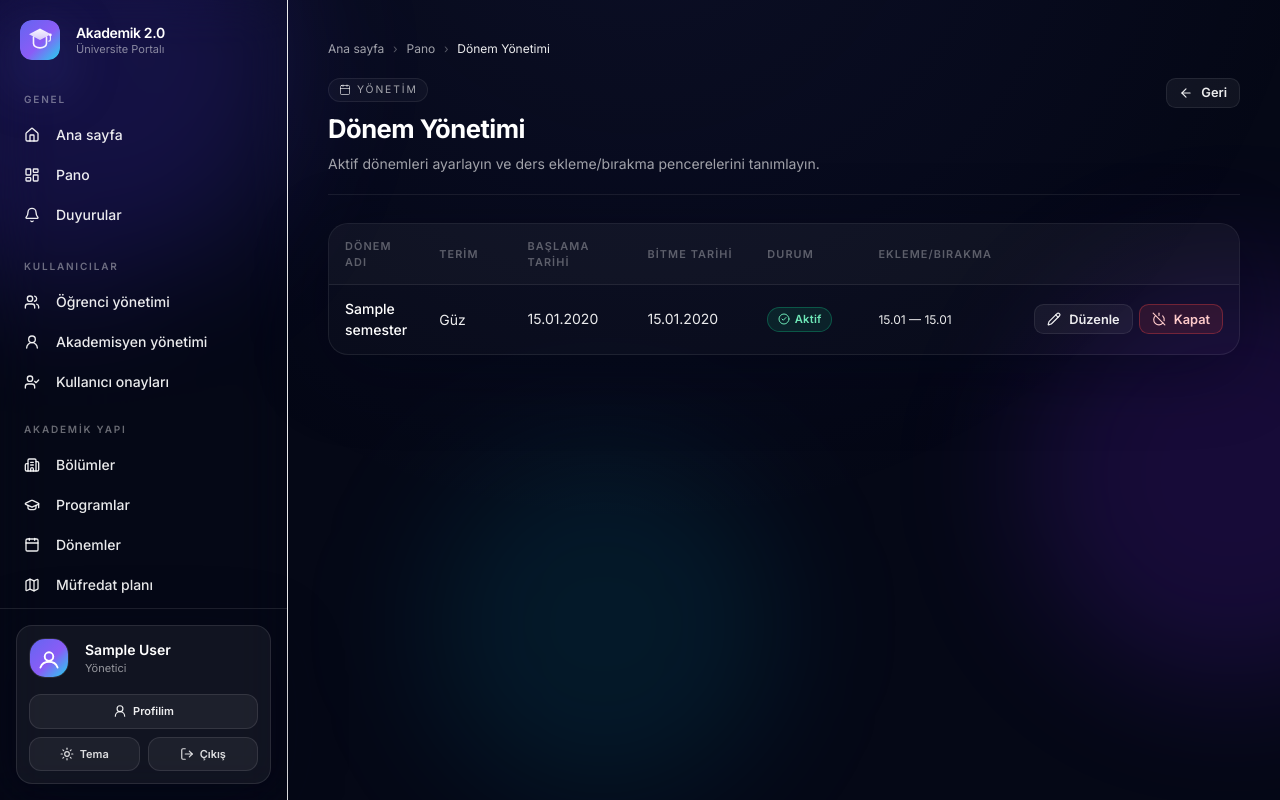
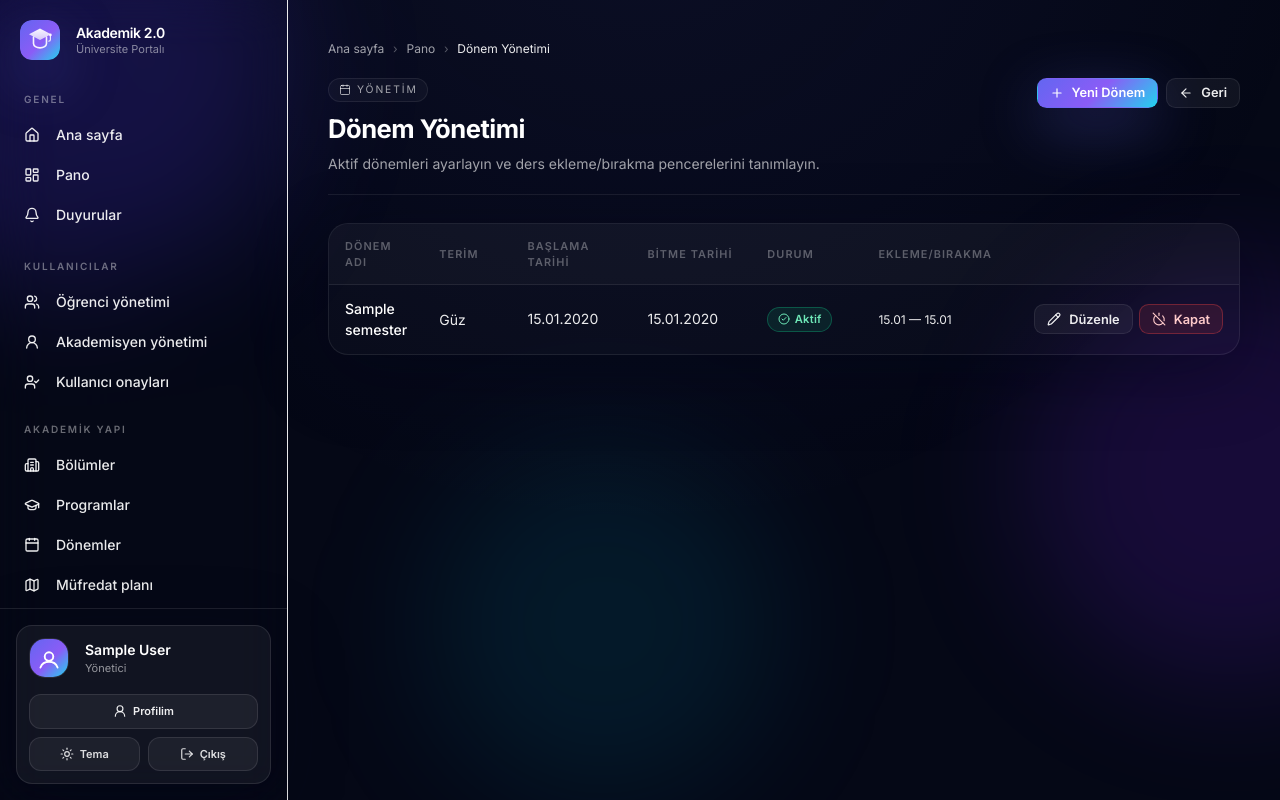
Before and after one commit to HimmetDemir45/student-course-selection-and-academic-management-program, a Django app: page /dashboard/donemler/ in a window 1280 px wide. Run offline with Django 5.2, Linux system fonts and the light colour scheme; a user stored in the database is signed in; tables that the repository leaves empty hold one stand-in row (values such as "Sample post"); parts of the project's set-up code (start-up, migrations or seed data) failed here and were passed over.

Commit message:
feat: Improve semester management - create view and single active validation
- Add SemesterCreateView: Admins can now create new semesters
- Add semester_create route: /donemler/yeni/
- Enhance toggle_semester_active: Automatically deactivate other active
  semesters when activating a new one (only 1 active at a time)
- Update semester_management.html: Add prominent "Yeni Dönem" button

This ensures academic registration can only happen for one semester at a time.

Co-Authored-By: Claude Haiku 4.5 <noreply@anthropic.com>

```diff
--- a/dashboard/urls.py
+++ b/dashboard/urls.py
@@ -22,6 +22,7 @@ urlpatterns = [
     path("kullanici-onaylari/akademisyen/<int:pk>/", views.ApproveInstructorView.as_view(), name="approve_instructor"),
     path("istatistik/", views.StatisticsView.as_view(), name="statistics"),
     path("donemler/", views.SemesterManagementView.as_view(), name="semester_management"),
+    path("donemler/yeni/", views.SemesterCreateView.as_view(), name="semester_create"),
     path("donemler/<int:pk>/duzenle/", views.SemesterEditView.as_view(), name="semester_edit"),
     path("donemler/<int:pk>/ac-kapat/", views.toggle_semester_active, name="semester_toggle_active"),
 ]
--- a/dashboard/views.py
+++ b/dashboard/views.py
@@ -8,7 +8,7 @@ from django.urls import reverse, reverse_lazy
 from django.utils import timezone
 from django.utils.translation import gettext as _
 from django.views import View
-from django.views.generic import ListView, TemplateView, UpdateView
+from django.views.generic import ListView, TemplateView, UpdateView, CreateView
 
 from accounts.models import AdminRequest, User
 from core.breadcrumbs import home, items
@@ -407,6 +407,42 @@ class SemesterManagementView(AdminRequiredMixin, ListView):
         return ctx
 
 
+class SemesterCreateView(AdminRequiredMixin, CreateView):
+    """
+    Yeni dönem oluştur.
+    """
+    model = Semester
+    form_class = SemesterForm
+    template_name = "dashboard/semester_form.html"
+    success_url = reverse_lazy("dashboard:semester_management")
+
+    def get_context_data(self, **kwargs):
+        ctx = super().get_context_data(**kwargs)
+        ctx["breadcrumb_items"] = items(
+            home(),
+            {"label": _("Pano"), "url": reverse("dashboard:index")},
+            {"label": _("Dönem Yönetimi"), "url": reverse("dashboard:semester_management")},
+            {"label": _("Yeni Dönem"), "url": None},
+        )
+        return ctx
+
+    def form_valid(self, form):
+        response = super().form_valid(form)
+        messages.success(
+            self.request,
+            _("'%(name)s' dönem oluşturuldu.") % {"name": form.instance.name}
+        )
+        log_event(
+            event_type="semester.create",
+            actor=self.request.user,
+            target_type="academic.Semester",
+            target_id=str(form.instance.pk),
+            metadata={"name": form.instance.name, "academic_year": form.instance.academic_year},
+            request=self.request,
+        )
+        return response
+
+
 class SemesterEditView(AdminRequiredMixin, UpdateView):
     """
     Dönemin add_drop_start ve add_drop_end tarihlerini düzenle.
@@ -448,14 +484,23 @@ class SemesterEditView(AdminRequiredMixin, UpdateView):
 
 def toggle_semester_active(request, pk):
     """
-    Dönemin is_active durumunu aç/kapat.
+    Dönemin is_active durumunu aç/kapat. Aynı anda sadece 1 dönem active olabilir.
     """
     if request.method != "POST" or not request.user.is_authenticated or request.user.role != "admin":
         return redirect("dashboard:semester_management")
 
     semester = get_object_or_404(Semester, pk=pk)
     previous_state = semester.is_active
-    semester.is_active = not semester.is_active
+
+    # Aktif hale getirmek istiyorsa, diğer aktif dönemleri pasif yap
+    if not semester.is_active:
+        Semester.objects.filter(is_active=True).exclude(pk=pk).update(is_active=False)
+        semester.is_active = True
+        action = "activated"
+    else:
+        semester.is_active = False
+        action = "deactivated"
+
     semester.save(update_fields=["is_active", "updated_at"])
 
     log_event(
--- a/templates/dashboard/semester_management.html
+++ b/templates/dashboard/semester_management.html
@@ -16,6 +16,10 @@
         </p>
     </div>
     <div class="akd-page-header__actions">
+        <a class="akd-btn akd-btn--primary akd-btn--sm" href="{% url 'dashboard:semester_create' %}">
+            <i data-lucide="plus" class="h-3.5 w-3.5"></i>
+            <span>{% trans "Yeni Dönem" %}</span>
+        </a>
         <a class="akd-btn akd-btn--secondary akd-btn--sm" href="{% url 'dashboard:index' %}">
             <i data-lucide="arrow-left" class="h-3.5 w-3.5"></i>
             <span>{% trans "Geri" %}</span>
```
